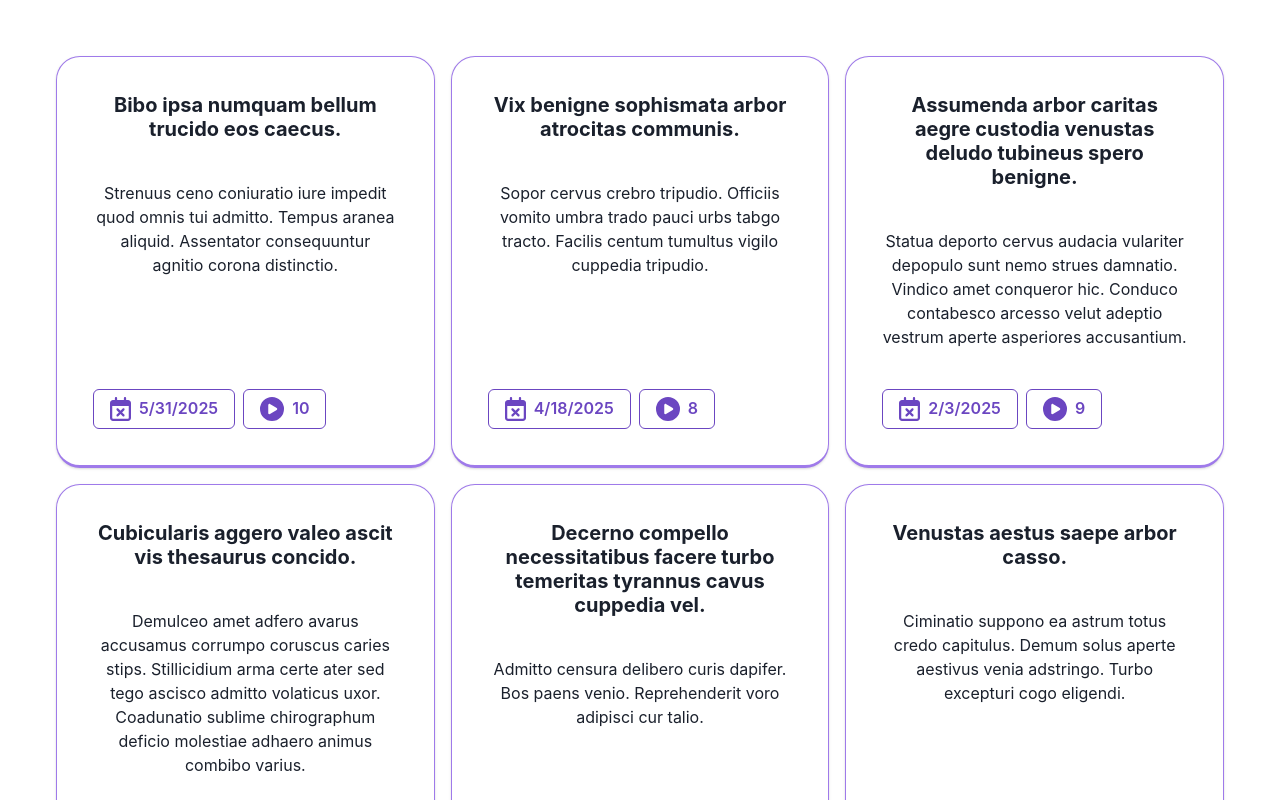
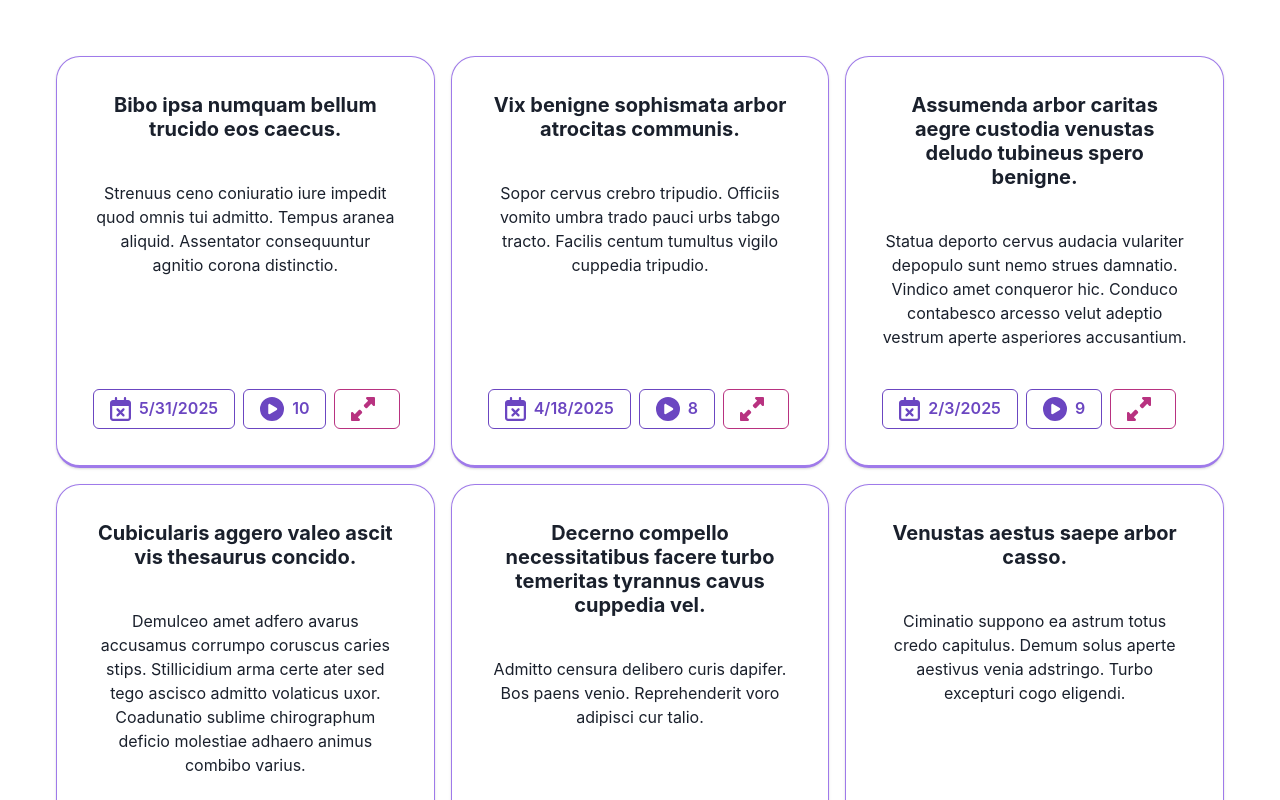
Before and after one commit to dede999/twygo-test-react, a React (Vite) app: page / in a window 1280 px wide. Shown: the top 800 px of the page. Built offline with nearby package versions, Linux system fonts and the light colour scheme.

Commit message:
Add new button for course navigation

```diff
--- a/components/CourseDisplay/index.tsx
+++ b/components/CourseDisplay/index.tsx
@@ -1,4 +1,5 @@
 import {
+  Box,
   Button,
   Card,
   CardBody,
@@ -12,6 +13,7 @@ import { Course } from "../../src/mockAPI/types";
 import { faCalendarXmark } from "@fortawesome/free-regular-svg-icons";
 import { FontAwesomeIcon } from "@fortawesome/react-fontawesome";
 import { faCirclePlay } from "@fortawesome/free-solid-svg-icons/faCirclePlay";
+import { faUpRightAndDownLeftFromCenter } from "@fortawesome/free-solid-svg-icons/faUpRightAndDownLeftFromCenter";
 
 export default function CourseDisplsy({ course }: { course: Course }) {
   return (
@@ -52,6 +54,18 @@ export default function CourseDisplsy({ course }: { course: Course }) {
           >
             {course.courseVideos.length}
           </Button>
+          <Button
+            variant="outline"
+            disabled
+            width="fit-content"
+            colorScheme="pink"
+            leftIcon={
+              <FontAwesomeIcon
+                size="xl"
+                icon={faUpRightAndDownLeftFromCenter}
+              />
+            }
+          />
         </Stack>
       </CardFooter>
     </Card>
```
